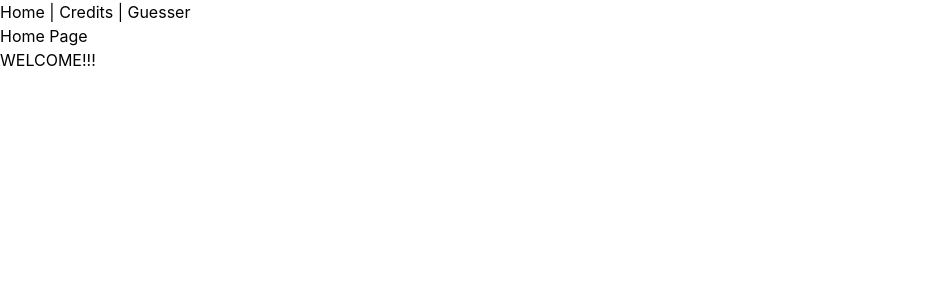
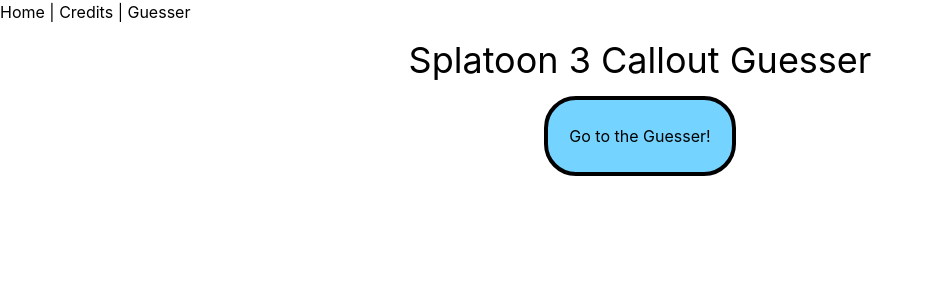
Before and after one commit to 101zh/splatoon-callout-guesser, a React (Vite) app: page / in a window 1280 px wide. Shown: the top 300 px of the page, without its empty margins (0-934 px from the left). Built offline with nearby package versions, Linux system fonts and the light colour scheme.

Commit message:
create barebones homepage

```diff
--- a/src/pages/home.tsx
+++ b/src/pages/home.tsx
@@ -1,9 +1,22 @@
+import { Link } from "react-router-dom";
 import Navbar from "../components/navbar";
 
 export default function Home() {
     return <>
         <Navbar></Navbar>
-        <h1>Home Page</h1>
-        <h1 className=''>WELCOME!!!</h1>
+        <div className="flex justify-center mt-4 mb-4">
+            <h1 className="flex text-4xl">
+                Splatoon 3 Callout Guesser
+            </h1>
+
+        </div>
+        <div className="w-2/3 h-auto flex ml-auto mr-auto mt-4 justify-center">
+            <Link to="/guesser">
+                <div className="w-48 h-20 flex justify-center items-center bg-sky-300 radius rounded-4xl border-4 border-black relative
+                hover:bg-sky-400 hover:-translate-y-1 ease-in-out duration-300 transition-all">
+                    <div>Go to the Guesser!</div>
+                </div>
+            </Link>
+        </div>
     </>;
 }
```
